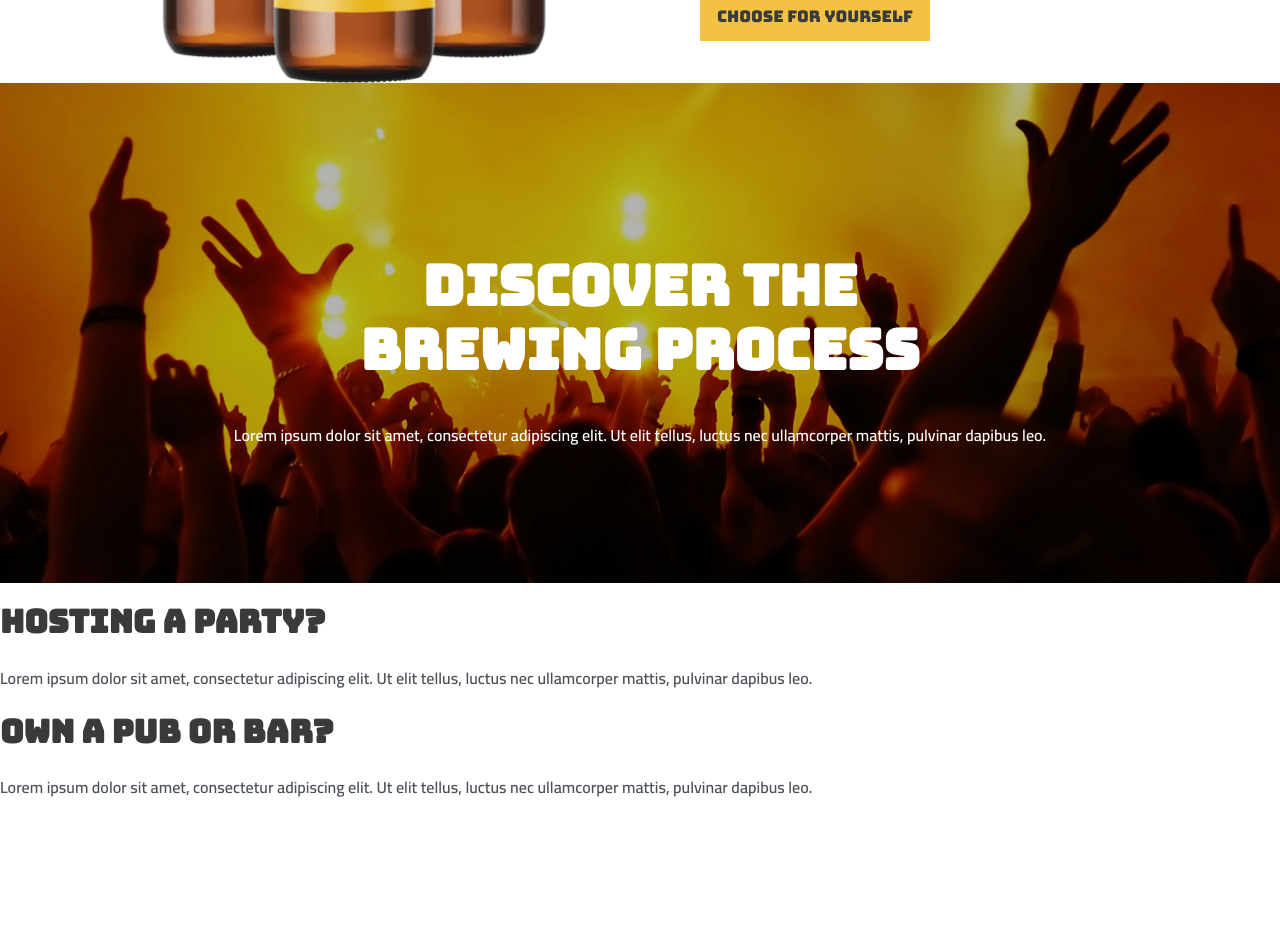
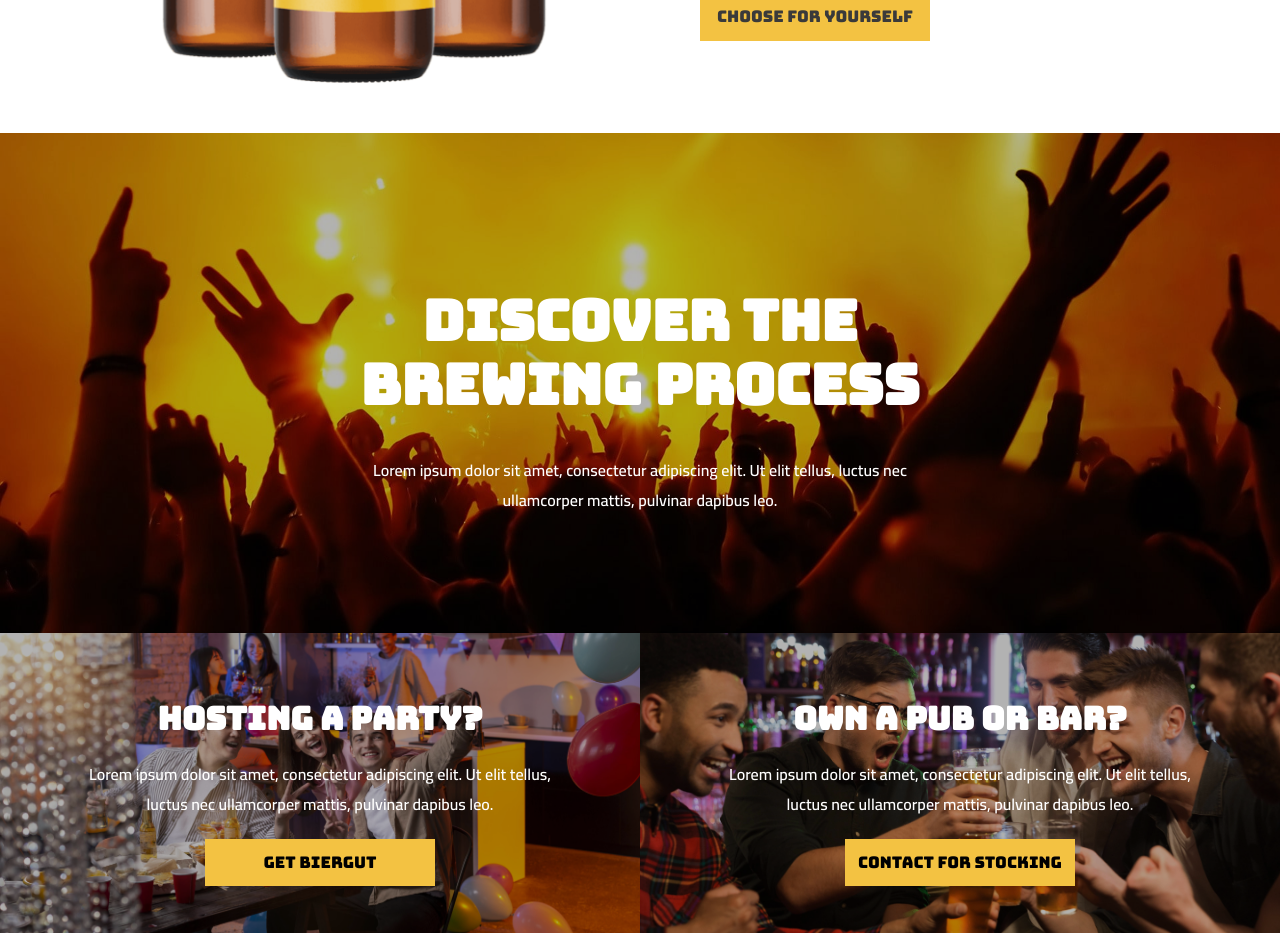
Before and after one commit to rockypagal/react_task, a React (Vite) app: page / in a window 1280 px wide. Shown: the part 5340-6273 px from the top of the page. Before the commit the page ends 6142 px from the top, so only its background shows below. Built offline with nearby package versions, Linux system fonts and the light colour scheme.

Commit message:
complete

```diff
--- a/src/pages/Footer/Footer.css
+++ b/src/pages/Footer/Footer.css
@@ -1,3 +1,7 @@
+.footerSection {
+  margin-top: 50px;
+}
+
 .footer_heading {
   background-image: url("../../assets/img/party2.jpg");
   background-size: cover;
@@ -8,7 +12,7 @@
   position: relative;
 }
 
-.footer_heading_cover {
+.footer_heading_cover,.footer_overlay {
   position: absolute;
   display: flex;
   align-items: center;
@@ -29,3 +33,102 @@
 .footer_heading h1 {
   font-size: 56px;
 }
+
+.footer {
+  display: flex;
+}
+
+.footer1,
+.footer2 {
+  flex: 1;
+  display: flex;
+  flex-direction: column;
+  justify-content: center;
+  align-items: center;
+  background-image: url("../../assets/img/house.jpg");
+  background-size: cover;
+  background-repeat: no-repeat;
+  background-position: center;
+  text-align: center;
+  padding: 150px 0;
+  position: relative;
+
+}
+
+.footer1 button,
+.footer2 button {
+  background-color: var(--yellow-theme);
+    height: 47px;
+        width: 230px;
+        margin-top: 20px;
+}
+
+.footer1 h1,.footer1 p,
+.footer2 h1,.footer2 p {
+    color:white;
+}
+.footer2 {
+background-image: url("../../assets/img/pub.jpg");
+}
+
+
+@media screen and (min-width:1536px) {
+    .container {
+        max-width: 1280px;
+    }
+}
+
+@media screen and (max-width:1280px) {
+    .container {
+        max-width: 1024px;
+    }
+}
+
+@media screen and (max-width:1024px) {
+    .container {
+        max-width: 768px;
+    }
+
+    .footer br{
+        display: none;
+    }
+
+    .footer p{
+    font-size: 15px;
+    }
+
+}
+
+@media screen and (max-width:768px) {
+    .container {
+        max-width: 640px;
+    }
+
+        .footer {
+         flex-direction: column;
+        }
+
+                 .footer br {
+                     display: block ;
+                 }
+}
+
+@media screen and (max-width:640px) {
+    .container {
+        max-width: 475px;
+    }
+}
+
+@media screen and (max-width:475px) {
+    .container {
+        width: 100%;
+    }
+
+        .footer_heading h1 {
+            font-size: 40px;
+        }
+
+                .footer br {
+                    display: none;
+                }
+}
--- a/src/pages/Footer/Footer.jsx
+++ b/src/pages/Footer/Footer.jsx
@@ -13,24 +13,32 @@ const Footer = () => {
           </h1>
           <p className="normal-font">
             Lorem ipsum dolor sit amet, consectetur adipiscing elit. Ut elit
-            tellus, luctus nec ullamcorper mattis, pulvinar dapibus leo.
+            tellus, luctus nec<br/> ullamcorper mattis, pulvinar dapibus leo.
           </p>
         </div>
       </div>
       <div className="footer">
         <div className="footer1">
+          <div className="footer_overlay">
             <h1 className="heading-font">Hosting A Party?</h1>
             <p className="normal-font">
               Lorem ipsum dolor sit amet, consectetur adipiscing elit. Ut elit
-            tellus, luctus nec ullamcorper mattis, pulvinar dapibus leo.
+              tellus,<br/> luctus nec ullamcorper mattis, pulvinar dapibus leo.
             </p>
+            <button>Get Biergut</button>
+          </div>
         </div>
         <div className="footer2">
+          <div className="footer_overlay">
             <h1 className="heading-font">Own a Pub or Bar?</h1>
             <p className="normal-font">
               Lorem ipsum dolor sit amet, consectetur adipiscing elit. Ut elit
-            tellus, luctus nec ullamcorper mattis, pulvinar dapibus leo.
+              tellus,<br/> luctus nec ullamcorper mattis, pulvinar dapibus leo.
             </p>{" "}
+
+            <button>Contact For Stocking</button>
+
+          </div>
         </div>
       </div>
     </section>
```
Lines whose indentation alone changed are shown as unchanged.
